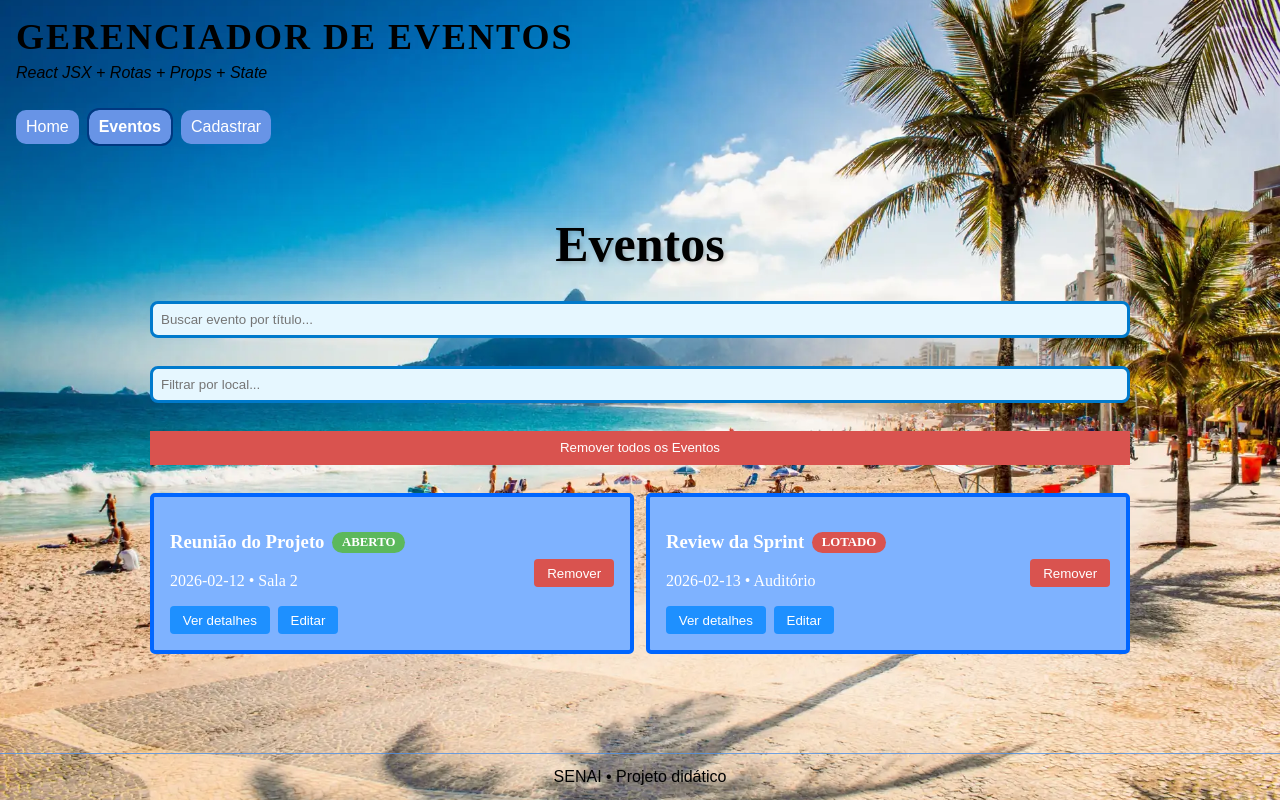
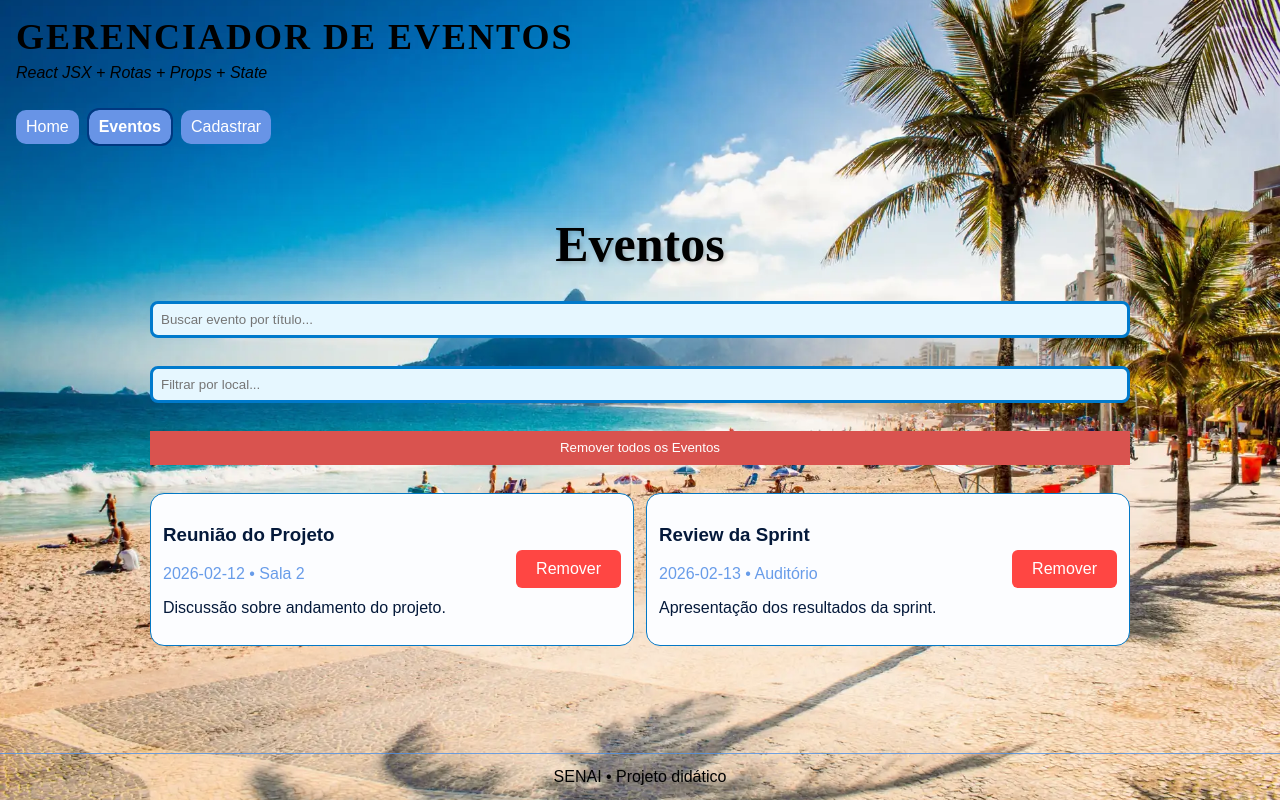
Before and after one commit to yona2512/aula-13-02-2026, a React (Create React App) app: page /Evento in a window 1280 px wide. Built offline with nearby package versions, Linux system fonts and the light colour scheme.

Commit message:
Projeto com backend

```diff
--- a/src/components/CardEvento.jsx
+++ b/src/components/CardEvento.jsx
@@ -1,100 +1,38 @@
 import React from "react";
-import { useNavigate } from "react-router-dom";
+// ✅ (CORREÇÃO) Remova o import do Link porque não está sendo usado.
+// Isso evita o warning do ESLint: "'Link' is defined but never used"
+// import { Link } from "react-router-dom";
 
-export default function CardEvento({ evento, onRemover }) {
-  const navigate = useNavigate(); //muda a página através do código
-
-  // Valores seguros com fallback
-  const status = evento?.status || "desconhecido";
-  const titulo = evento?.titulo || "Sem título";
-  const data = evento?.data || "Data não informada";
-  const local = evento?.local || "Local não informado";
-
-  // Estilo da badge baseado no status (case-insensitive)
-  const badgeStyle = {
-    padding: "0.2rem 0.6rem",
-    borderRadius: "12px",
-    fontSize: "0.8rem",
-    fontWeight: "bold",
-    color: "#fff",
-    backgroundColor: status.toLowerCase() === "aberto" ? "#5cb85c" : "#d9534f",
-    marginLeft: "0.5rem"
-  };
+export default function CardEvento({ evento, onRemover, onEditar }) {
+  // ✅ Badge de status (aberto/lotado)
+  const temVagas = typeof evento.vagasRestantes === "number";
+  const lotado = temVagas && evento.vagasRestantes === 0;
 
   return (
-    //estilo do card dos eventos
-    <article
-      className="card"
-      style={{
-        border: "4px solid #0066ff",
-        borderRadius: "5px",
-        padding: "1rem",
-        marginBottom: "1rem",
-        display: "flex",
-        justifyContent: "space-between",
-        alignItems: "center",
-        background:"#7eb2ff",
-        color: "#FFF",
-        fontFamily: "Bookman, URW Bookman L, serif"
-      }}
-    >
-      {/*informações no card */}
+    <article className="card">
       <div>
-        {/*estilo do titulo e status */}
-        <h3 style={{ display: "flex", alignItems: "center" }}>
-          {titulo}
+        <h3>{evento.titulo}</h3>
 
-          {/*mostra status */}
-          <span style={badgeStyle}>{status.toUpperCase()}</span>
-        </h3>
+        {/* ✅ Badge aparece só se o evento tiver vagas configuradas */}
+        {temVagas && (
+          <span className={lotado ? "badge lotado" : "badge aberto"}>
+            {lotado ? "LOTADO" : "ABERTO"}
+          </span>
+        )}
 
-        {/*mostra data e local */}
-        <p>{data} • {local}</p>
+        {/* ✅ (CORREÇÃO) Não pode ter <p> dentro de <p>.
+            Troquei a estrutura: um <p> para data/local e outro para descrição (condicional). */}
+        <p className="muted">
+          {evento.data} • {evento.local}
+        </p>
 
-
-        {/*botao detalhes */}
-        <button
-          onClick={() => navigate(`/evento/${evento?.id}`)}
-          style={{ marginRight: "0.5rem",
-            backgroundColor: "#1E90FF",
-            color: "#fff",
-            border: "none",
-            padding: "0.4rem 0.8rem",
-            borderRadius: "4px",
-            cursor: "pointer"}}
-
-        >
-          Ver detalhes
-        </button>
-
-        {/*botao editar */}
-        <button
-          onClick={() => navigate("/cadastrar", { state: { evento } })}
-          style={{
-            backgroundColor: "#1E90FF",
-            color: "#fff",
-            border: "none",
-            padding: "0.4rem 0.8rem",
-            borderRadius: "4px",
-            cursor: "pointer"
-          }}
-        >
-          Editar
-        </button>
+        {evento.descricao && (
+          <p className="descricao">{evento.descricao}</p>
+        )}
       </div>
 
-      {/*botao remover */}
-      <button
-        onClick={() => evento?.id && onRemover(evento.id)}
-        style={{
-          backgroundColor: "#d9534f",
-          color: "#fff",
-          border: "none",
-          padding: "0.4rem 0.8rem",
-          borderRadius: "4px",
-          cursor: "pointer"
-        }}
-      >
+      {/* ✅ Remover continua igual */}
+      <button className="btn danger" onClick={() => onRemover(evento.id)}>
         Remover
       </button>
     </article>
--- a/src/pages/CadastroEvento.jsx
+++ b/src/pages/CadastroEvento.jsx
@@ -1,100 +1,130 @@
-import React, { useState } from "react"; //importa React e o useState para criar estados
-import { useNavigate, useLocation } from "react-router-dom"; //Importa funções para navegação
-import Modal from "../components/Modal"; // importa o componente Modal
-import "../components/Modal.css"; //Importa o modal.css
+import React, { useState, useEffect } from "react";
+import { useNavigate, useLocation } from "react-router-dom";
+import Modal from "../components/Modal";
+import "../components/Modal.css";
 
-// Componente principal
-export default function CadastroEvento({ onAdd, onUpdate }) {
-  const navigate = useNavigate(); //Permite navegar entre páginas
-  const location = useLocation(); //permite acessar dados enviados
-  const evento = location.state?.evento; //se existir o evento, está editando
+export default function CadastroEvento({
+  onAdd,
+  eventoEditando,
+  onUpdate,
+  onCancelarEdicao
+}) {
 
-  //estados do formulário
-  const [titulo, setTitulo] = useState(evento?.titulo || "");
-  const [data, setData] = useState(evento?.data || "");
-  const [local, setLocal] = useState(evento?.local || "");
-  const [descricao, setDescricao] = useState(evento?.descricao || "");
-  const [status, setStatus] = useState(evento?.status || "");
-  const [capacidade, setCapacidade] = useState(evento?.capacidade || "");
+  const navigate = useNavigate();
+  const location = useLocation();
+  const evento = location.state?.evento || eventoEditando;
 
-  // Define vagasRestantes usando valor existente/capacidade
-  const [vagasRestantes, setVagasRestantes] = useState(
-    evento?.vagasRestantes ?? evento?.capacidade ?? ""
-  );
+  // Estados do formulário
+  const [titulo, setTitulo] = useState("");
+  const [data, setData] = useState("");
+  const [local, setLocal] = useState("");
+  const [descricao, setDescricao] = useState("");
+  const [status, setStatus] = useState("");
+  const [capacidadeTotal, setCapacidadeTotal] = useState("");
+  const [vagasRestantes, setVagasRestantes] = useState("");
+  const [mapa, setMapa] = useState("");
+  const [fotosTexto, setFotosTexto] = useState("");
 
-  const [mapa, setMapa] = useState(evento?.mapa || "");
+  const [showModal, setShowModal] = useState(false);
 
-  // Junta as fotos, separado por quebra de linha
-  const [fotosTexto, setFotosTexto] = useState(evento?.fotos?.join("\n") || "");
+  // ✅ NOVO: preenche ao editar (useEffect)
+  useEffect(() => {
+    if (evento) {
+      setTitulo(evento.titulo || "");
+      setData(evento.data || "");
+      setLocal(evento.local || "");
+      setDescricao(evento.descricao || "");
+      setStatus(evento.status || "");
+      setCapacidadeTotal(evento.capacidadeTotal || "");
+      setVagasRestantes(
+        evento.vagasRestantes ?? evento.capacidadeTotal ?? ""
+      );
+      setMapa(evento.mapa || "");
+      setFotosTexto((evento.fotos || []).join("\n"));
+    }
+  }, [evento]);
 
-  const [showModal, setShowModal] = useState(false); // Controla exibição do modal
-
-  // Função para limpar todos os campos do formulário
+  // Limpar formulário
   const limparFormulario = (e) => {
-    e.preventDefault(); // Evita comportamento padrão
+    if (e) e.preventDefault();
     setTitulo("");
     setData("");
     setLocal("");
     setDescricao("");
     setStatus("");
-    setCapacidade("");
+    setCapacidadeTotal("");
     setVagasRestantes("");
     setMapa("");
     setFotosTexto("");
   };
 
-  // Função chamada ao enviar o formulário
+  // ✅ NOVO: cancelar completo (igual ao outro código)
+  const cancelar = () => {
+    limparFormulario();
+    if (eventoEditando && onCancelarEdicao) {
+      onCancelarEdicao();
+    }
+    navigate("/evento");
+  };
+
+  // Submit
   const handleSubmit = (e) => {
-    e.preventDefault(); // Impede recarregamento da página
+    e.preventDefault();
 
-    // Verifica se todos os campos obrigatórios foram preenchidos
-    if (!titulo || !data || !local || !descricao || !status || !capacidade || vagasRestantes === "") {
+    if (!titulo || !data || !local || !descricao || !status || !capacidadeTotal) {
       alert("Preencha todos os campos.");
-      return; //para de executar se faltar algo
+      return;
     }
 
-    const statusFormatado = status.toLowerCase(); //deixa o status em minúsculo
-    const capacidadeNum = Number(capacidade); // converte para número
-    const vagasNum = Number(vagasRestantes); //converte para número
+    const capacidadeNum = Number(capacidadeTotal);
+    if (!capacidadeNum || capacidadeNum <= 0) {
+      alert("Capacidade deve ser maior que 0.");
+      return;
+    }
 
-    // Transforma o texto das fotos em lista
+    const vagasNum = Number(vagasRestantes || capacidadeNum);
+
     const fotosLista = fotosTexto
-      .split("\n") // Separa por linha
-      .map((linha) => linha.trim()) // Remove espaços
-      .filter((linha) => linha !== ""); // Remove linhas vazias
+      .split("\n")
+      .map((linha) => linha.trim())
+      .filter(Boolean);
+
+    const statusFormatado = status.toLowerCase();
 
     if (evento) {
-      // Se já existe evento, atualiza
+      // ✅ EDITAR com regra de vagas
       onUpdate(evento.id, {
         titulo,
         data,
         local,
         descricao,
         status: statusFormatado,
-        capacidade: capacidadeNum,
-        vagasRestantes: vagasNum,
+        capacidadeTotal: capacidadeNum,
+        vagasRestantes: Math.min(vagasNum, capacidadeNum),
         mapa,
         fotos: fotosLista,
       });
+
+      if (onCancelarEdicao) onCancelarEdicao();
+
     } else {
-      // Se não existe, cria novo evento
+      // ✅ CRIAR
       onAdd({
         titulo,
         data,
         local,
         descricao,
         status: statusFormatado,
-        capacidade: capacidadeNum,
-        vagasRestantes: vagasNum,
+        capacidadeTotal: capacidadeNum,
+        vagasRestantes: capacidadeNum,
         mapa,
         fotos: fotosLista,
       });
     }
 
-    setShowModal(true); // Mostra modal de sucesso
+    setShowModal(true);
   };
 
-  // Fecha o modal e volta para página de eventos
   const fecharModal = () => {
     setShowModal(false);
     navigate("/evento");
@@ -102,63 +132,41 @@ export default function CadastroEvento({ onAdd, onUpdate }) {
 
   return (
     <section className="stack">
-      {/* Título muda dependendo se está editando ou criando */}
       <h2>{evento ? "Editar Evento" : "Cadastrar Evento"}</h2>
 
-      {/* Formulário */}
       <form className="form" onSubmit={handleSubmit}>
         <label>
           Título
-          <input
-            value={titulo}
-            onChange={(e) => setTitulo(e.target.value)} // Atualiza estado
-            placeholder="Ex: Demo do sistema"
-          />
+          <input value={titulo} onChange={(e) => setTitulo(e.target.value)} />
         </label>
 
         <label>
           Data
-          <input
-            type="date"
-            value={data}
-            onChange={(e) => setData(e.target.value)}
-          />
+          <input type="date" value={data} onChange={(e) => setData(e.target.value)} />
         </label>
 
         <label>
           Local
-          <input
-            value={local}
-            onChange={(e) => setLocal(e.target.value)}
-            placeholder="Ex: Laboratório"
-          />
+          <input value={local} onChange={(e) => setLocal(e.target.value)} />
         </label>
 
         <label>
           Descrição
-          <input
-            value={descricao}
-            onChange={(e) => setDescricao(e.target.value)}
-            placeholder="Ex: Descrição do Evento"
-          />
+          <input value={descricao} onChange={(e) => setDescricao(e.target.value)} />
         </label>
 
         <label>
           Status
-          <input
-            value={status}
-            onChange={(e) => setStatus(e.target.value)}
-            placeholder="Ex: aberto / lotado"
-          />
+          <input value={status} onChange={(e) => setStatus(e.target.value)} />
         </label>
 
         <label>
-          Capacidade
+          Capacidade Total
           <input
             type="number"
-            value={capacidade}
-            onChange={(e) => setCapacidade(e.target.value)}
-            placeholder="Ex: 60"
+            min={1}
+            value={capacidadeTotal}
+            onChange={(e) => setCapacidadeTotal(e.target.value)}
           />
         </label>
 
@@ -168,7 +176,6 @@ export default function CadastroEvento({ onAdd, onUpdate }) {
             type="number"
             value={vagasRestantes}
             onChange={(e) => setVagasRestantes(e.target.value)}
-            placeholder="Ex: 30"
           />
         </label>
 
@@ -178,7 +185,6 @@ export default function CadastroEvento({ onAdd, onUpdate }) {
             type="url"
             value={mapa}
             onChange={(e) => setMapa(e.target.value)}
-            placeholder="Ex: https://maps.google.com/..."
           />
         </label>
 
@@ -187,41 +193,25 @@ export default function CadastroEvento({ onAdd, onUpdate }) {
           <textarea
             value={fotosTexto}
             onChange={(e) => setFotosTexto(e.target.value)}
-            placeholder="Cole uma URL de foto por linha"
-            style={{
-              width: "100%",
-              height: "31px",
-              overflowY: "auto",
-              resize: "none",
-              padding: "0.5rem",
-              boxSizing: "border-box",
-              backgroundColor: "#b1dcff",
-              border: "2px solid #4fbeff",
-              borderRadius: "4px",
-            }}
           />
         </label>
-          {/*botoes */}
+
         <div className="row">
           <button className="btn" type="submit">
-            Salvar
+            {evento ? "Salvar alterações" : "Salvar"}
           </button>
 
           <button className="btn" type="button" onClick={limparFormulario}>
             Limpar
           </button>
 
-          <button
-            className="btn ghost"
-            type="button"
-            onClick={() => navigate("/evento")}
-          >
+          {/* ✅ atualizado */}
+          <button className="btn ghost" type="button" onClick={cancelar}>
             Cancelar
           </button>
         </div>
       </form>
 
-      {/* Modal que aparece após salvar */}
       <Modal isOpen={showModal} onClose={fecharModal}>
         <h3>Evento salvo com sucesso!</h3>
         <p>
```
Also changed, not shown: services/eventoService.js (added, +17 -0 lines), 1 other file (tests, documents, lock files or other folders).
